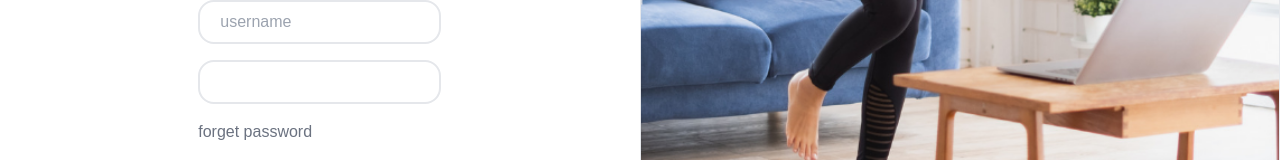
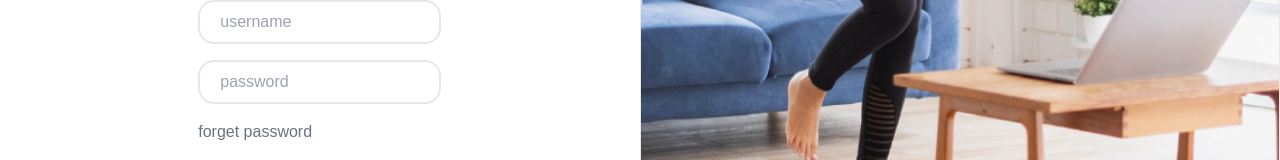
Before and after one commit to Grop-project-8/PROJECT_MLB, a React (Vite) app: page /login in a window 1280 px wide. Shown: the part 516-676 px from the top of the page. Built offline with nearby package versions, Linux system fonts and the light colour scheme; a web font is replaced by a local one.

Commit message:
edit home

```diff
--- a/src/Components/Hero/Hero.jsx
+++ b/src/Components/Hero/Hero.jsx
@@ -1,7 +1,9 @@
 import hero from "../../assets/hero/hero.svg";
 
 function Hero() {
+
   return (
+
     <div className="relative md:container  ">
       <div className="w-[100%] sm:h-[40rem] md:h-[60rem]">
         <img
@@ -35,6 +37,7 @@ function Hero() {
         </div>
       </div>
     </div>
+
   );
 }
 
--- a/src/Components/Login/Login.jsx
+++ b/src/Components/Login/Login.jsx
@@ -80,6 +80,7 @@ function Login() {
             <div className="flex  border-2 py-2 px-3 rounded-2xl mb-4">
               <input
                  type="password"
+                 placeholder="password"
                  name="password"
                  onChange={handleChange}
                 className="pl-2 outline-none border-none"
--- a/src/Pages/HomePage/HomePage.jsx
+++ b/src/Pages/HomePage/HomePage.jsx
@@ -1,7 +1,7 @@
-import Hero from "../../components/Hero/Hero"
 import Discription from "../../Components/Hero/Discription"
 import HomeSignup from "../../Components/Hero/HomeSignup"
 import Activity from "../../Components/Avtivities/Activity";
+import Hero from "../../components/Hero/Hero";
 
 function HomePage() {
   return (
```
